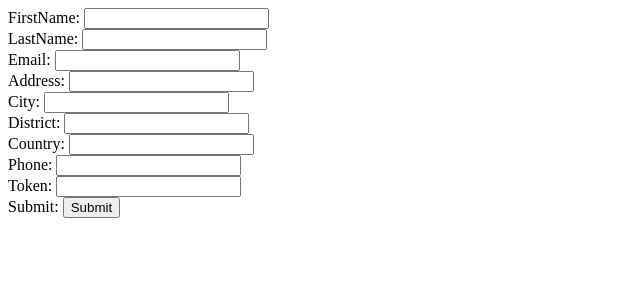
After one commit to MillicentMal/GrupoTX_Assignment, a Flask app: page /edit_contact/1 in a window 1280 px wide. The commit adds this page. Shown: the top 300 px of the page, without its empty margins (0-640 px from the left). Run offline with Flask 2, Linux system fonts and the light colour scheme; data comes from the database, SQL or seed files in the repository; both versions use the stored data as it was after the commit.

Commit message:
CRUD FUNCTIONS WORKING

```diff
--- a/app/app.py
+++ b/app/app.py
@@ -1,8 +1,12 @@
+from email import message
+from hashlib import new
+from lib2to3.pgen2 import token
+from uuid import uuid4
 from flask import Flask
 from flask import render_template, request
 from flask.helpers import flash, url_for
 from flask_sqlalchemy import SQLAlchemy
-from flask_login import login_manager, LoginManager, current_user, login_required, login_user, logout_user, UserMixin, user_logged_in
+from sqlalchemy import null
 from werkzeug.utils import redirect
 from flask_wtf import Form
 from wtforms import StringField, PasswordField, validators
@@ -25,19 +29,54 @@ def index():
 def add_contact():
     form = ContactForm(request.form)
     if request.method == 'POST':
-        name = request.form.get('first_name')
-        user = Contact.query.filter_by(first_name=name, last_name=request.form.get('last_name')).first()
-        if user:
-            return redirect(url_for('contacts'))
-        else:
-            new_contact = Contact(first_name=form.first_name.data,
+        new_contact = Contact(token=str(uuid4()), first_name=form.first_name.data,
             last_name=form.last_name.data, email=form.email.data,
             phone_number=form.phone.data, country=form.country.data,
             city=form.city.data, district=form.district.data, address_line=form.address_line.data)
+        contact = Contact.query.filter_by(first_name=new_contact.first_name, last_name=new_contact.last_name).first()
+        if contact:
+            if contact.phone_number is not None and contact.phone_number == form.phone.data:
+                return redirect(url_for('edit_contact'))
+            else:
+                db.session.add(new_contact)
+                db.session.commit()
+
+        else:
             db.session.add(new_contact)
             db.session.commit()
+            token = new_contact.token
+            return render_template('token.html', token=token)
+    return render_template('add_contact.html', form=form)
+
+# @app.route('/contact', methods=['GET', 'POST'])
+# def contact():
+#     token = request.args.get('token')
+#     if token:
+#         contact = contact.query.filter(Contact.first_name.contains(token))
+#         return render_template('contact_operations.html', contact=contact)
+
+
+@app.route('/edit_contact/<int:id>', methods=['GET', 'POST'])
+def edit_contact(id):
+    contact = Contact.query.filter_by(id=id).first()
+    form = EditForm(request.form)
+    if request.method == 'POST':
+
+        if contact:
+            contact.token = form.token.data
+            contact.first_name = form.first_name.data
+            contact.last_name = form.last_name.data
+            contact.email= form.email.data
+            contact.phone_number = form.phone.data
+            contact.country = form.country.data
+            contact.city = form.city.data
+            contact.district = form.district.data
+            contact.address_line = form.address_line.data
+            db.session.commit()
             return redirect(url_for('contacts'))
-    return render_template('add_contact.html', form=form)
+        else:
+            return redirect(url_for('contacts'))
+    return render_template('edit_contact.html', form=form, contact=contact)
 
 @app.route('/contacts')
 def contacts():
@@ -52,14 +91,16 @@ def contacts():
         contacts = Contact.query.all()
     return render_template('contacts.html', contacts=contacts)
 
-# @app.route('/delete_contact/<int:contact_id>')
-# def delete_contact(contact_id):
-#     contact = Contact.query.filter_by(id=contact_id).first()
-#     if contact:
-#         db.session.delete(contact)
-#         db.session.commit()
-#     else:
-#         return redirect(url_for('contacts')), "failed to delete contact"
+
+@app.route('/delete_contact/<int:id>', methods=['GET', 'POST'])
+def delete_contact(id):
+    token = request.form.get('token')
+    contact = Contact.query.filter_by(token=token).first()
+    if contact:
+        db.session.delete(contact)
+        db.session.commit()
+        return redirect(url_for('contacts'))
+    return render_template('delete_contact.html')
 
 class ContactForm(Form):
     first_name = StringField('FirstName',  validators=[validators.input_required()])
@@ -72,8 +113,17 @@ class ContactForm(Form):
     phone = StringField('Phone')
     submit = SubmitField()
 
-
-
+class EditForm(Form):
+    first_name = StringField('FirstName',  validators=[validators.input_required()])
+    last_name = StringField('LastName',  validators=[validators.input_required()])
+    email = EmailField('Email')
+    address_line = StringField('Address')
+    city = StringField('City')
+    country = StringField('Country')
+    district = StringField('District')
+    phone = StringField('Phone')
+    token = PasswordField('Token')
+    submit = SubmitField()
 
 
 
@@ -87,6 +137,7 @@ class Contact(db.Model):
     city = db.Column(db.String(256))
     district = db.Column(db.String(256), nullable=True)
     address_line = db.Column(db.String(300))
+    token = db.Column(db.String(256))
 
 
 
--- /dev/null
+++ b/app/templates/edit_contact.html
@@ -0,0 +1,28 @@
+<!DOCTYPE html>
+<html lang="en">
+<head>
+    <meta charset="UTF-8">
+    <meta http-equiv="X-UA-Compatible" content="IE=edge">
+    <meta name="viewport" content="width=device-width, initial-scale=1.0">
+    <title>Document</title>
+</head>
+<body>
+
+
+        <form method="POST">
+            <div>{{ form.first_name.label }}: {{ form.first_name() }}</div>
+            <div>{{ form.last_name.label }}: {{ form.last_name() }}</div>
+            <div>{{ form.email.label }}: {{ form.email() }}</div>
+            <div>{{ form.address_line.label }}: {{ form.address_line() }}</div>
+            <div>{{ form.city.label }}: {{ form.city() }}</div>
+            <div>{{ form.district.label }}: {{ form.district() }}</div>
+            <div>{{ form.country.label }}: {{ form.country() }}</div>
+            <div>{{ form.phone.label }}: {{ form.phone() }}</div>
+            <div>{{ form.token.label }}: {{ form.token() }}</div>
+            <div>{{ form.submit.label }}: {{ form.submit() }}</div>
+
+    </form>
+
+
+</body>
+</html>
```
Also changed, not shown: app/templates/add_contact.html (+15 -0 lines), app/templates/contacts.html (+7 -6 lines), app/templates/delete_contact.html (added, +17 -0 lines), app/templates/token.html (added, +26 -0 lines), app/storage.db.
